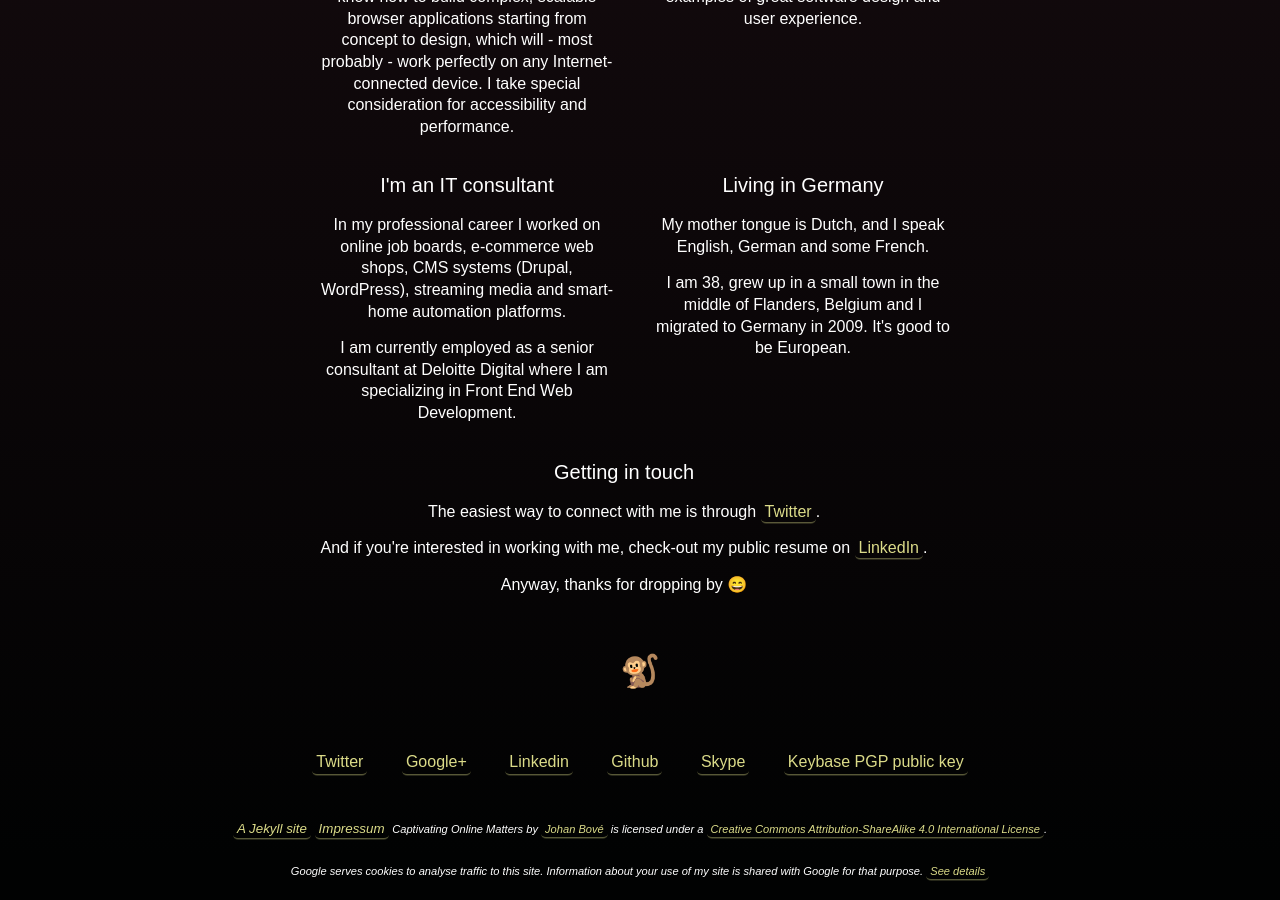
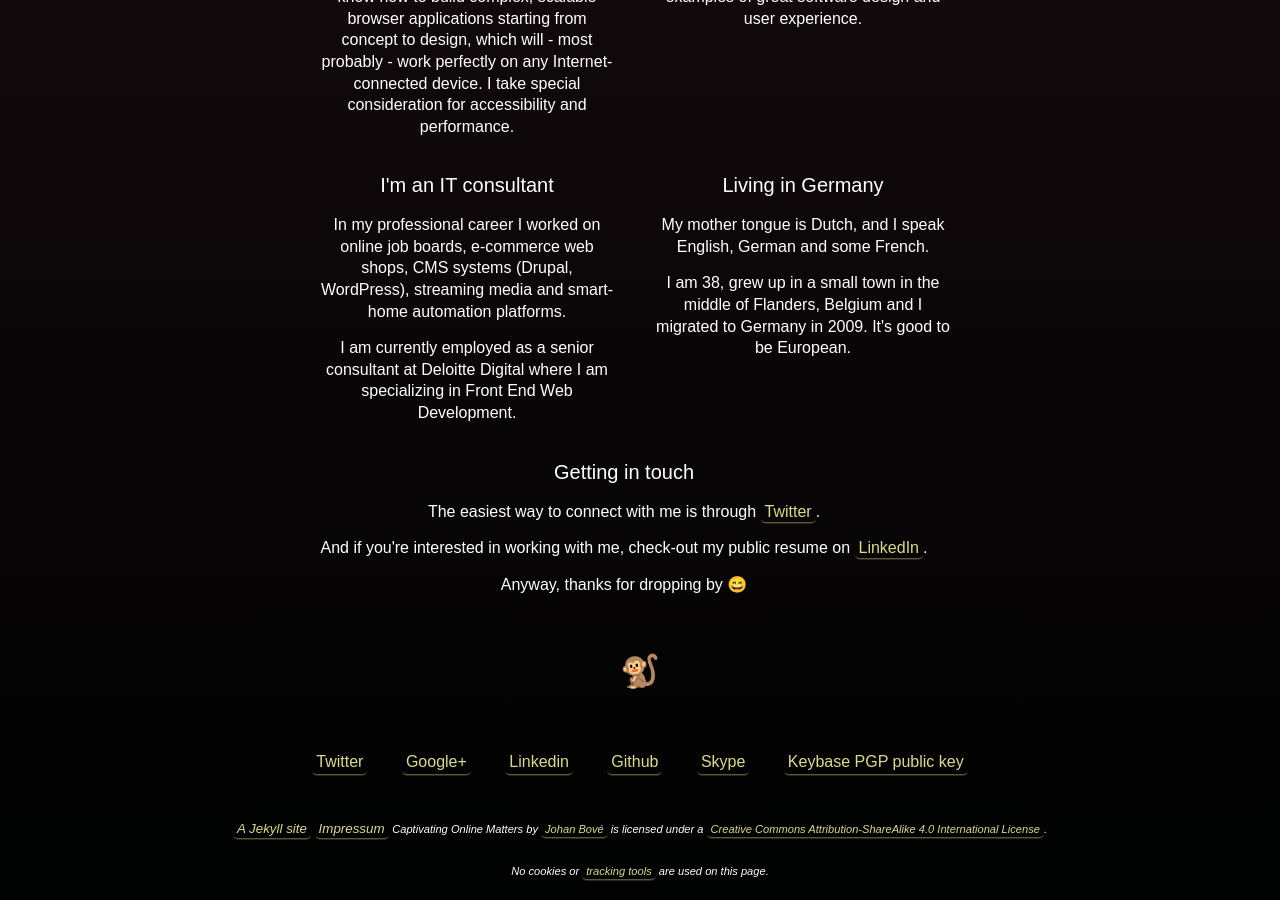
Before and after one commit to johanbove/johanbove.github.io, a Jekyll site: the page built from index.md, in a window 1280 px wide and 900 px high, scrolled down 579 px. Built offline with Jekyll 4.4.1, drawn with Linux system fonts in a browser that asks for light colours; emoji names are drawn with the system emoji font.

Commit message:
Changes footer Removed GA

```diff
--- a/_includes/footer.html
+++ b/_includes/footer.html
@@ -23,9 +23,9 @@
               <span class="impressum"><a href="/impressum">Impressum</a></span>
               <span class="license"><span xmlns:dct="http://purl.org/dc/terms/" href="http://purl.org/dc/dcmitype/Text" property="dct:title" rel="dct:type">Captivating Online Matters</span> by <a xmlns:cc="http://creativecommons.org/ns#" href="http://johanbove.info" property="cc:attributionName" rel="cc:attributionURL">Johan Bové</a> is licensed under a <a rel="license" href="http://creativecommons.org/licenses/by-sa/4.0/">Creative Commons Attribution-ShareAlike 4.0 International License</a>.</span>
            </p>
-           <p><small>Google serves cookies to analyse traffic to this site. Information about your use of
-        my site is shared with Google for that purpose. <a href="http://www.google.com/intl/en/policies/technologies/cookies/" target="_blank" rel="noopener">See
-        details</a></small></p>
+           <p>
+            <small>No cookies or <a href="https://donttrack.us/" rel="noopener noreferrer">tracking tools</a> are used on this page.</small>
+          </p>
         </div>
     </div>
 
@@ -46,10 +46,4 @@
     var s = document.getElementsByTagName('script')[0];
     s.parentNode.insertBefore(wf, s);
   }());
-  ;(function(i,s,o,g,r,a,m){i['GoogleAnalyticsObject']=r;i[r]=i[r]||function(){
-  (i[r].q=i[r].q||[]).push(arguments)},i[r].l=1*new Date();a=s.createElement(o),
-  m=s.getElementsByTagName(o)[0];a.async=1;a.src=g;m.parentNode.insertBefore(a,m)
-  })(window,document,'script','//www.google-analytics.com/analytics.js','ga');
-  ga('create', 'UA-298957-6', 'blog.johanbove.info');
-  ga('send', 'pageview');
 </script>
```
